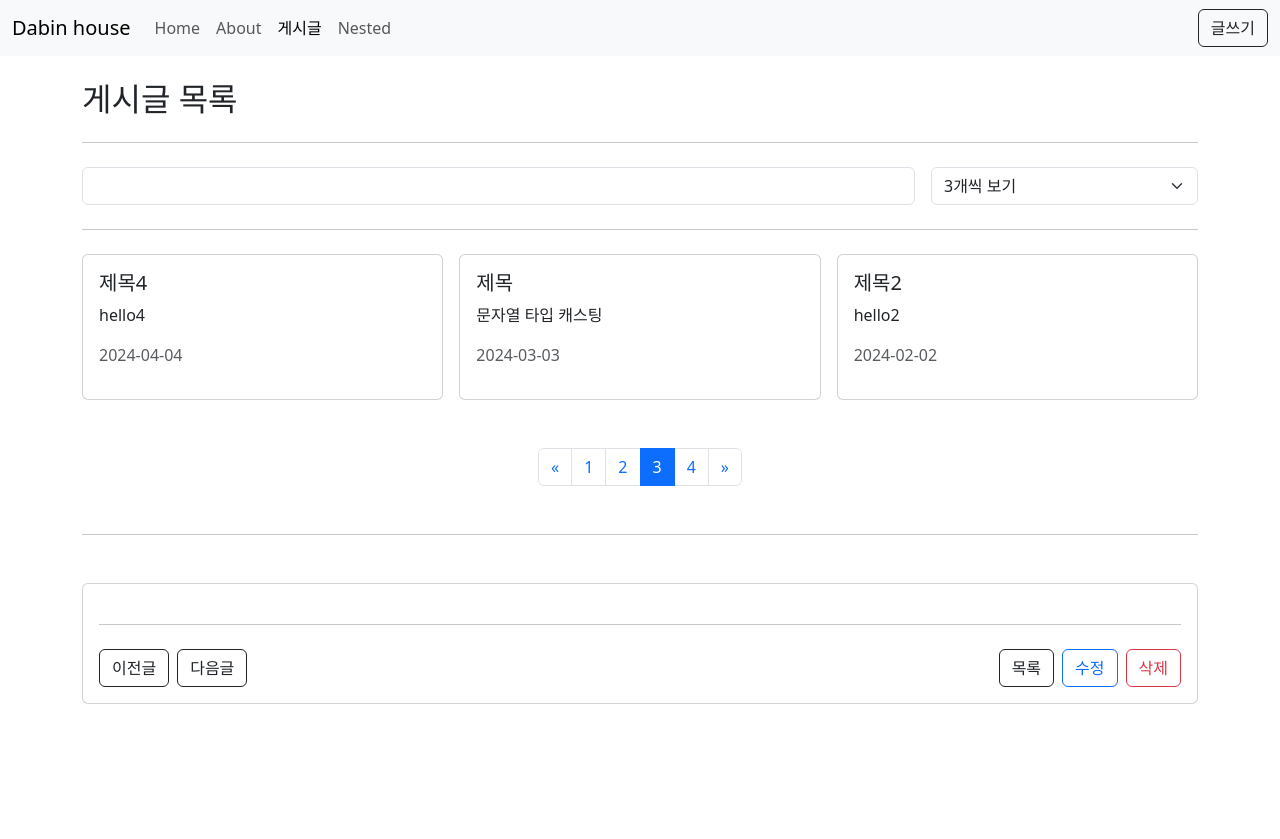
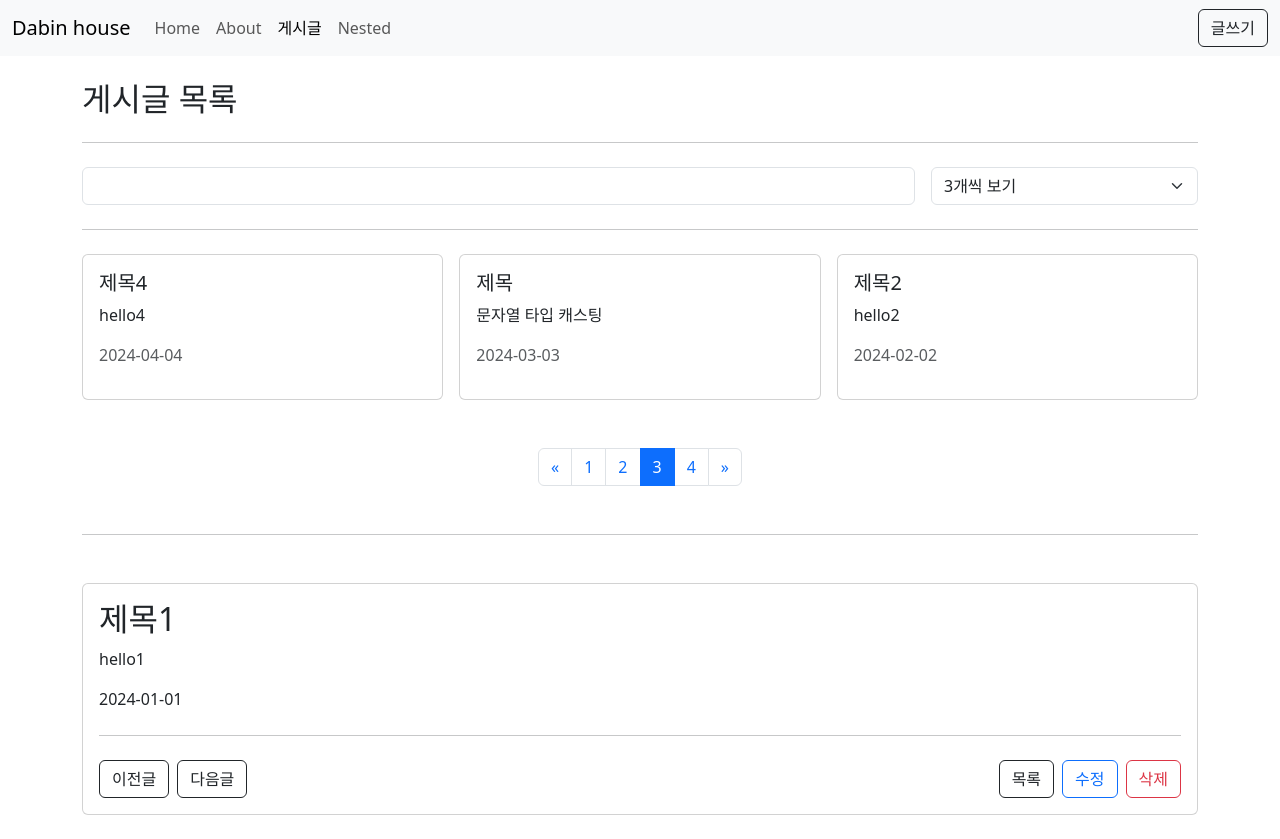
Before and after one commit to dabin-lee/vue3-posts, a Vue app: page /posts in a window 1280 px wide. Before the commit the page ends 800 px from the top, so only its background shows below. Built offline with nearby package versions, Linux system fonts and the light colour scheme; data requests are answered from the project's data file.

Commit message:
[FEAT] 환경변수 설정

```diff
--- a/src/api/index.js
+++ b/src/api/index.js
@@ -10,5 +10,7 @@ function create(baseURL, options) {
 	return instance;
 }
 
-const baseURL = 'http://localhost:5000/posts';
-export const posts = create(baseURL);
+const baseUrl = import.meta.env.VITE_APP_API_URL;
+// console.log('baseUrl: ', `${baseUrl}/posts`);
+// const baseURL = 'http://localhost:5000/posts';
+export const posts = create(`${baseUrl}/posts`);
--- a/src/views/posts/PostListView.vue
+++ b/src/views/posts/PostListView.vue
@@ -69,7 +69,7 @@
 		<hr class="my-5" />
 		<AppCardVue>
 			<!-- 컴포넌트 재활용/ router 의존성 분리 후 props값 내리기 test -->
-			<ProductDetailView :id="1"></ProductDetailView>
+			<ProductDetailView :id="'1'"></ProductDetailView>
 		</AppCardVue>
 	</div>
 </template>
--- a/vite.config.js
+++ b/vite.config.js
@@ -6,6 +6,7 @@ import vue from '@vitejs/plugin-vue';
 // https://vitejs.dev/config/
 export default defineConfig({
 	plugins: [vue()],
+	mode: 'development',
 	resolve: {
 		alias: {
 			'@': fileURLToPath(new URL('./src', import.meta.url)),
```
Also changed, not shown: src/main.js (+9 -0 lines), 2 other files (tests, documents, lock files or other folders).
